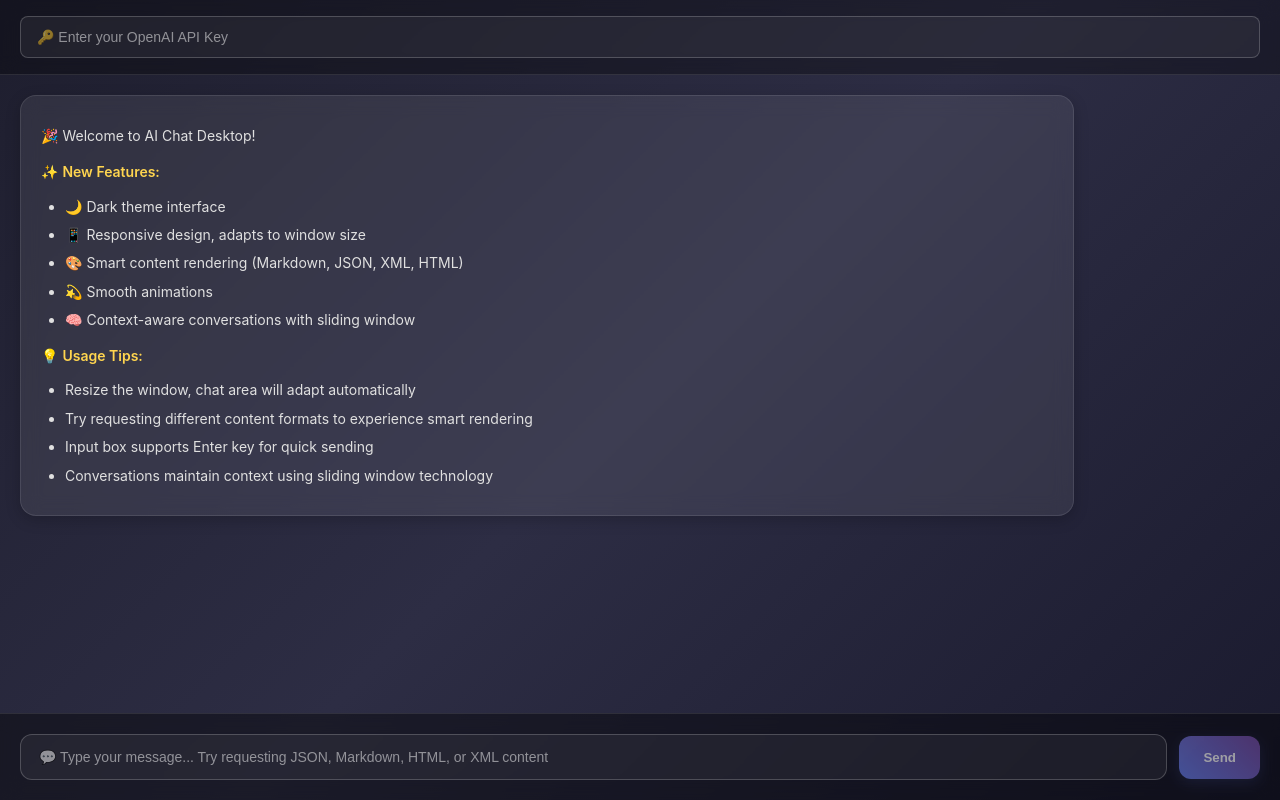
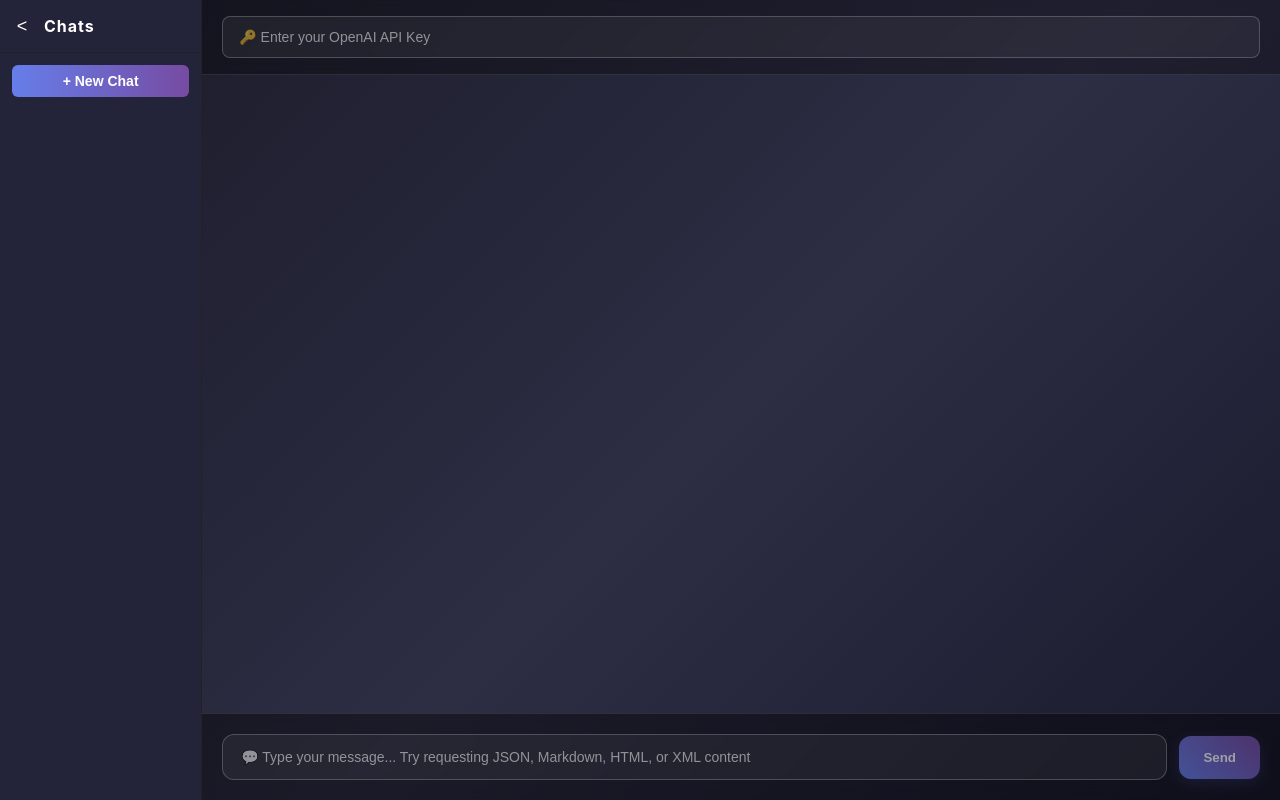
Before and after one commit to biandayu/TrustAgent, a React (Vite) app in the folder ai-chat-desktop/: page / in a window 1280 px wide. Built offline with nearby package versions, Linux system fonts and the light colour scheme.

Commit message:
Chat history

```diff
--- a/ai-chat-desktop/src/App.css
+++ b/ai-chat-desktop/src/App.css
@@ -13,6 +13,105 @@ body {
   background: #1a1a1a;
   color: #ffffff;
   overflow: hidden;
+}
+
+/* 主布局 */
+.main-layout {
+  display: flex;
+  width: 100vw;
+  height: 100vh;
+  background: #1a1a1a;
+}
+
+.sidebar {
+  width: 240px;
+  background: #23233a;
+  color: #fff;
+  display: flex;
+  flex-direction: column;
+  border-right: 1px solid #222;
+  transition: width 0.2s;
+  min-width: 60px;
+  max-width: 320px;
+}
+.sidebar.collapsed {
+  width: 48px;
+  min-width: 48px;
+  max-width: 48px;
+}
+.sidebar-header {
+  display: flex;
+  align-items: center;
+  padding: 12px 8px;
+  border-bottom: 1px solid #222;
+  background: #23233a;
+}
+.sidebar-toggle {
+  background: none;
+  border: none;
+  color: #fff;
+  font-size: 18px;
+  cursor: pointer;
+  margin-right: 8px;
+  width: 28px;
+  height: 28px;
+  border-radius: 4px;
+  transition: background 0.2s;
+}
+.sidebar-toggle:hover {
+  background: #33334d;
+}
+.sidebar-title {
+  font-weight: bold;
+  font-size: 16px;
+  letter-spacing: 1px;
+}
+.new-chat-btn {
+  margin: 12px 12px 8px 12px;
+  padding: 8px 0;
+  width: calc(100% - 24px);
+  background: linear-gradient(90deg, #667eea 0%, #764ba2 100%);
+  color: #fff;
+  border: none;
+  border-radius: 6px;
+  font-weight: bold;
+  font-size: 14px;
+  cursor: pointer;
+  transition: background 0.2s;
+}
+.new-chat-btn:hover {
+  background: linear-gradient(90deg, #5a67d8 0%, #6b21a8 100%);
+}
+.session-list {
+  flex: 1;
+  overflow-y: auto;
+  padding: 0 8px 8px 8px;
+}
+.session-item {
+  padding: 8px 10px;
+  border-radius: 5px;
+  margin-bottom: 4px;
+  cursor: pointer;
+  font-size: 14px;
+  color: #e0e0e0;
+  display: flex;
+  align-items: center;
+  transition: background 0.2s, color 0.2s;
+}
+.session-item.active {
+  background: linear-gradient(90deg, #667eea 0%, #764ba2 100%);
+  color: #fff;
+  font-weight: bold;
+}
+.session-item:hover {
+  background: #33334d;
+  color: #fff;
+}
+.session-title {
+  white-space: nowrap;
+  overflow: hidden;
+  text-overflow: ellipsis;
+  flex: 1;
 }
 
 .chat-container {
--- a/ai-chat-desktop/src/App.tsx
+++ b/ai-chat-desktop/src/App.tsx
@@ -1,106 +1,111 @@
 import { useState, useEffect } from "react";
 import { invoke } from "@tauri-apps/api/tauri";
 import SmartContentRenderer from "./components/SmartContentRenderer";
+import Sidebar from "./components/Sidebar";
 import "./App.css";
 
 interface ChatMessage {
-  id: number;
-  text: string;
-  sender: "user" | "bot";
-  timestamp?: number;
+  role: string;
+  content: string;
+  timestamp: number;
+}
+
+interface ChatSession {
+  id: string;
+  title: string;
+  messages: ChatMessage[];
+  created_at: number;
+  updated_at: number;
 }
 
 function App() {
-  const [messages, setMessages] = useState<ChatMessage[]>([
-    {
-      id: 1,
-      text: "🎉 Welcome to AI Chat Desktop!\n\n✨ **New Features:**\n- 🌙 Dark theme interface\n- 📱 Responsive design, adapts to window size\n- 🎨 Smart content rendering (Markdown, JSON, XML, HTML)\n- 💫 Smooth animations\n- 🧠 Context-aware conversations with sliding window\n\n💡 **Usage Tips:**\n- Resize the window, chat area will adapt automatically\n- Try requesting different content formats to experience smart rendering\n- Input box supports Enter key for quick sending\n- Conversations maintain context using sliding window technology",
-      sender: "bot",
-      timestamp: Date.now()
-    },
-  ]);
+  const [messages, setMessages] = useState<ChatMessage[]>([]);
   const [inputValue, setInputValue] = useState("");
   const [apiKey, setApiKey] = useState("");
   const [isLoading, setIsLoading] = useState(false);
-  const [contextInfo, setContextInfo] = useState("");
+  const [sessions, setSessions] = useState<ChatSession[]>([]);
+  const [currentSessionId, setCurrentSessionId] = useState<string | null>(null);
+  const [sidebarCollapsed, setSidebarCollapsed] = useState(false);
+
+  // 加载所有会话列表
+  const loadSessions = async () => {
+    const list = await invoke("get_all_sessions");
+    setSessions(list as ChatSession[]);
+  };
+
+  // 加载当前会话内容
+  const loadCurrentSession = async () => {
+    try {
+      const session = await invoke("get_current_session");
+      const s = session as any;
+      setCurrentSessionId(s.id);
+      setMessages(s.messages || []);
+    } catch {
+      setMessages([]);
+      setCurrentSessionId(null);
+    }
+  };
 
   useEffect(() => {
-    const loadKey = async () => {
-      const key = await invoke("load_api_key");
-      if (key) {
-        setApiKey(key as string);
+    loadSessions();
+    loadCurrentSession();
+    // 加载API Key
+    invoke("load_api_key").then((key) => {
+      if (key) setApiKey(key as string);
+    });
+  }, []);
+
+  // 新建会话
+  const handleNewChat = async () => {
+    try {
+      await invoke("finalize_and_new_chat");
+      await loadSessions();
+      await loadCurrentSession();
+    } catch (error) {
+      console.error("Failed to create new chat:", error);
+      alert(`Error creating new chat: ${error}`);
     }
   };
-    loadKey();
-  }, []);
 
+  // 切换会话
+  const handleSelectSession = async (id: string) => {
+    try {
+      const new_session = await invoke("select_session", { idToSelect: id });
+      await loadSessions(); // 重新加载会话列表以更新标题
+      // 使用返回的数据更新当前会话视图
+      const s = new_session as ChatSession;
+      setCurrentSessionId(s.id);
+      setMessages(s.messages || []);
+    } catch (error) {
+      console.error("Failed to switch session:", error);
+      alert(`Error switching session: ${error}`);
+    }
+  };
+
+  // 发送消息
   const handleSendMessage = async () => {
     const trimmedValue = inputValue.trim();
     if (!trimmedValue || isLoading) return;
-
-    // Clear input immediately
     setInputValue("");
     setIsLoading(true);
-
-    const userMessage: ChatMessage = {
-      id: Date.now(),
-      text: trimmedValue,
-      sender: "user",
-      timestamp: Date.now()
-    };
-    setMessages(prevMessages => [...prevMessages, userMessage]);
-
+    setMessages((prev) => [
+      ...prev,
+      { role: "user", content: trimmedValue, timestamp: Date.now() },
+    ]);
     try {
       const reply = await invoke("send_message_to_openai", { message: trimmedValue });
-      const botMessage: ChatMessage = {
-        id: Date.now() + 1,
-        text: reply as string,
-        sender: "bot",
-        timestamp: Date.now()
-      };
-      setMessages(prevMessages => [...prevMessages, botMessage]);
-
-      // Update context info
-      updateContextInfo();
+      setMessages((prev) => [
+        ...prev,
+        { role: "assistant", content: reply as string, timestamp: Date.now() },
+      ]);
+      await loadSessions();
     } catch (error) {
-      const errorMessage: ChatMessage = {
-        id: Date.now() + 1,
-        text: `❌ Error: ${error}`,
-        sender: "bot",
-        timestamp: Date.now()
-      };
-      setMessages(prevMessages => [...prevMessages, errorMessage]);
+      setMessages((prev) => [
+        ...prev,
+        { role: "assistant", content: `❌ Error: ${error}`, timestamp: Date.now() },
+      ]);
     } finally {
       setIsLoading(false);
-    }
-  };
-
-  const updateContextInfo = async () => {
-    try {
-      const context = await invoke("get_chat_context");
-      const contextMessages = context as any[];
-      const userMessages = contextMessages.filter((msg: any) => msg.role === "user").length;
-      const assistantMessages = contextMessages.filter((msg: any) => msg.role === "assistant").length;
-      setContextInfo(`Context: ${userMessages} user messages, ${assistantMessages} assistant messages`);
-    } catch (error) {
-      console.error("Failed to get context info:", error);
-    }
-  };
-
-  const handleClearHistory = async () => {
-    try {
-      await invoke("clear_chat_history");
-      setMessages([
-        {
-          id: Date.now(),
-          text: "🗑️ Chat history cleared! The conversation context has been reset. You can start a new conversation.",
-          sender: "bot",
-          timestamp: Date.now()
-        }
-      ]);
-      setContextInfo("");
-    } catch (error) {
-      console.error("Failed to clear history:", error);
     }
   };
 
@@ -117,6 +122,15 @@ function App() {
   };
 
   return (
+    <div className="main-layout">
+      <Sidebar
+        sessions={sessions}
+        currentSessionId={currentSessionId}
+        onSelect={handleSelectSession}
+        onNewChat={handleNewChat}
+        collapsed={sidebarCollapsed}
+        onToggle={() => setSidebarCollapsed((c) => !c)}
+      />
       <div className="chat-container">
         <div className="api-key-input">
           <input
@@ -125,26 +139,14 @@ function App() {
             value={apiKey}
             onChange={(e) => handleApiKeyChange(e.target.value)}
           />
-        {contextInfo && (
-          <div className="context-info">
-            <span>{contextInfo}</span>
-            <button
-              onClick={handleClearHistory}
-              className="clear-history-btn"
-              title="Clear chat history and reset context"
-            >
-              🗑️ Clear
-            </button>
-          </div>
-        )}
         </div>
         <div className="message-list">
-        {messages.map((message) => (
-          <div key={message.id} className={`message ${message.sender}`}>
-            {message.sender === "bot" ? (
-              <SmartContentRenderer content={message.text} />
+          {messages.map((message, idx) => (
+            <div key={idx} className={`message ${message.role === "user" ? "user" : "bot"}`}>
+              {message.role === "assistant" || message.role === "bot" ? (
+                <SmartContentRenderer content={message.content} />
               ) : (
-              <div className="user-message">{message.text}</div>
+                <div className="user-message">{message.content}</div>
               )}
             </div>
           ))}
@@ -166,6 +168,7 @@ function App() {
           </button>
         </div>
       </div>
+    </div>
   );
 }
 
--- /dev/null
+++ b/ai-chat-desktop/src/components/Sidebar.tsx
@@ -0,0 +1,56 @@
+import React, { useState, useEffect } from "react";
+import { invoke } from "@tauri-apps/api/tauri";
+import "../App.css";
+
+interface SessionItem {
+  id: string;
+  title: string;
+}
+
+interface SidebarProps {
+  sessions: SessionItem[];
+  currentSessionId: string | null;
+  onSelect: (id: string) => void;
+  onNewChat: () => void;
+  collapsed: boolean;
+  onToggle: () => void;
+}
+
+const Sidebar: React.FC<SidebarProps> = ({
+  sessions,
+  currentSessionId,
+  onSelect,
+  onNewChat,
+  collapsed,
+  onToggle,
+}) => {
+  return (
+    <div className={`sidebar${collapsed ? " collapsed" : ""}`}>
+      <div className="sidebar-header">
+        <button className="sidebar-toggle" onClick={onToggle} title={collapsed ? "Expand" : "Collapse"}>
+          {collapsed ? ">" : "<"}
+        </button>
+        {!collapsed && <span className="sidebar-title">Chats</span>}
+      </div>
+      {!collapsed && (
+        <>
+          <button className="new-chat-btn" onClick={onNewChat}>+ New Chat</button>
+          <div className="session-list">
+            {sessions.map((s) => (
+              <div
+                key={s.id}
+                className={`session-item${s.id === currentSessionId ? " active" : ""}`}
+                onClick={() => onSelect(s.id)}
+                title={s.title}
+              >
+                <span className="session-title">{s.title}</span>
+              </div>
+            ))}
+          </div>
+        </>
+      )}
+    </div>
+  );
+};
+
+export default Sidebar;
```
Also changed, not shown: 2 other files (tests, documents, lock files or other folders). Lines whose indentation alone changed are shown as unchanged.
